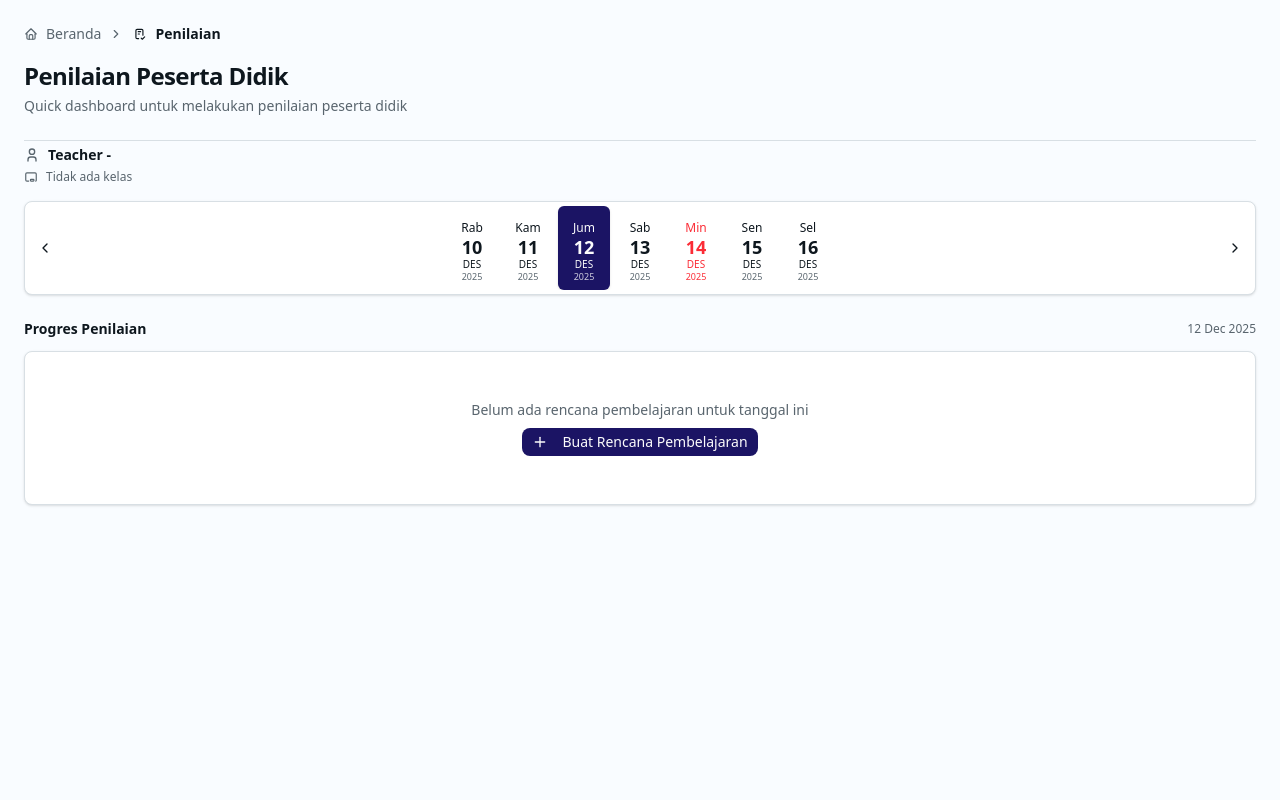
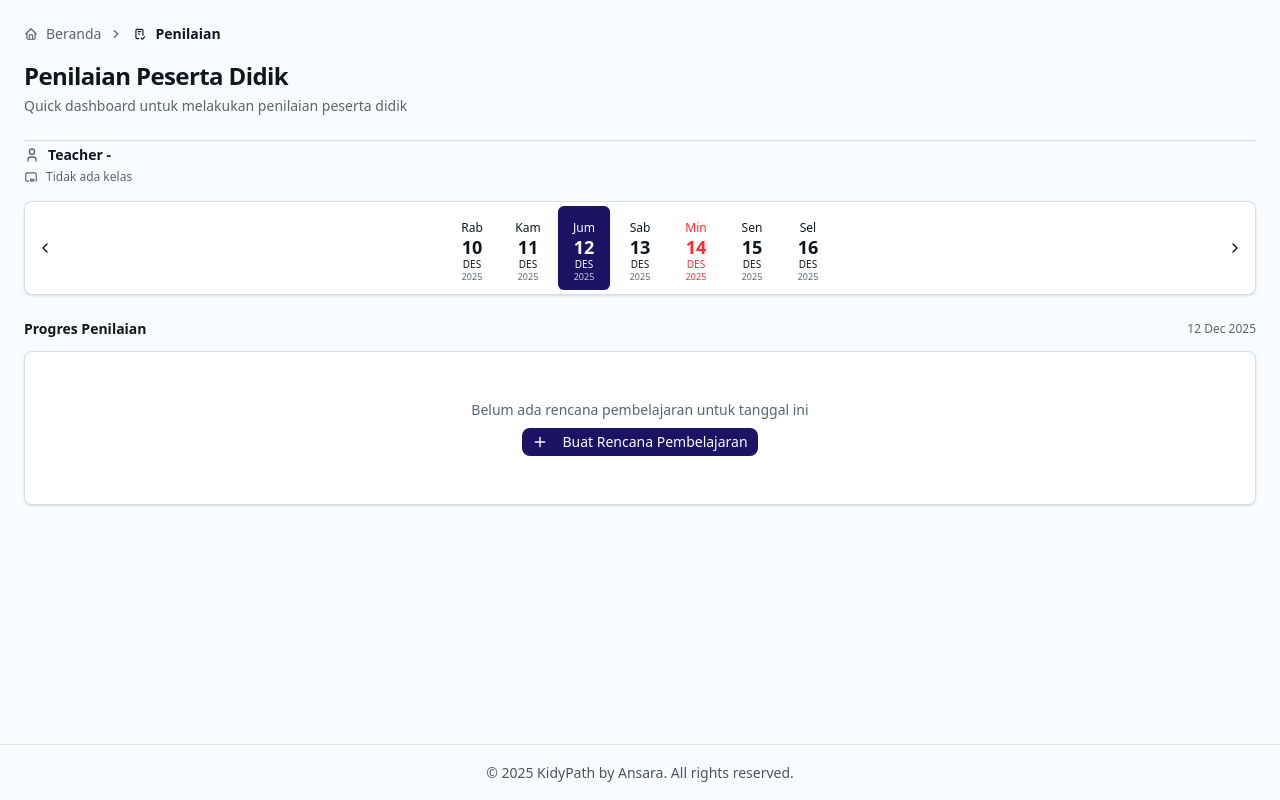
Before and after one commit to AnjarTiyo/kidypath, a Next.js app: page /teacher/assesment in a window 1280 px wide. Built offline with nearby package versions, Linux system fonts and the light colour scheme; no server answers.

Commit message:
fix layout

```diff
--- a/app/layout.tsx
+++ b/app/layout.tsx
@@ -22,13 +22,23 @@ export default function RootLayout({
 }: Readonly<{
   children: React.ReactNode;
 }>) {
+  const currentYear = new Date().getFullYear();
+
   return (
     <html lang="id">
       <head>
         <meta name="viewport" content="width=device-width, initial-scale=1.0, maximum-scale=5.0" />
       </head>
-      <body className={`${geistSans.variable} ${geistMono.variable} antialiased w-full overflow-x-hidden`}>
-        {children}
+      <body
+        className={`${geistSans.variable} ${geistMono.variable} antialiased w-full h-screen overflow-hidden`}
+      >
+        <main className="h-full w-full overflow-y-auto">{children}</main>
+
+        <footer className="fixed inset-x-0 bottom-0 z-50 h-14 border-t border-gray-200 bg-background/95 backdrop-blur supports-[backdrop-filter]:bg-background/80">
+          <div className="mx-auto flex h-full w-full max-w-7xl items-center justify-center px-4 text-center text-sm text-gray-600 sm:px-6">
+            © {currentYear} KidyPath by Ansara. All rights reserved.
+          </div>
+        </footer>
       </body>
     </html>
   );
```
